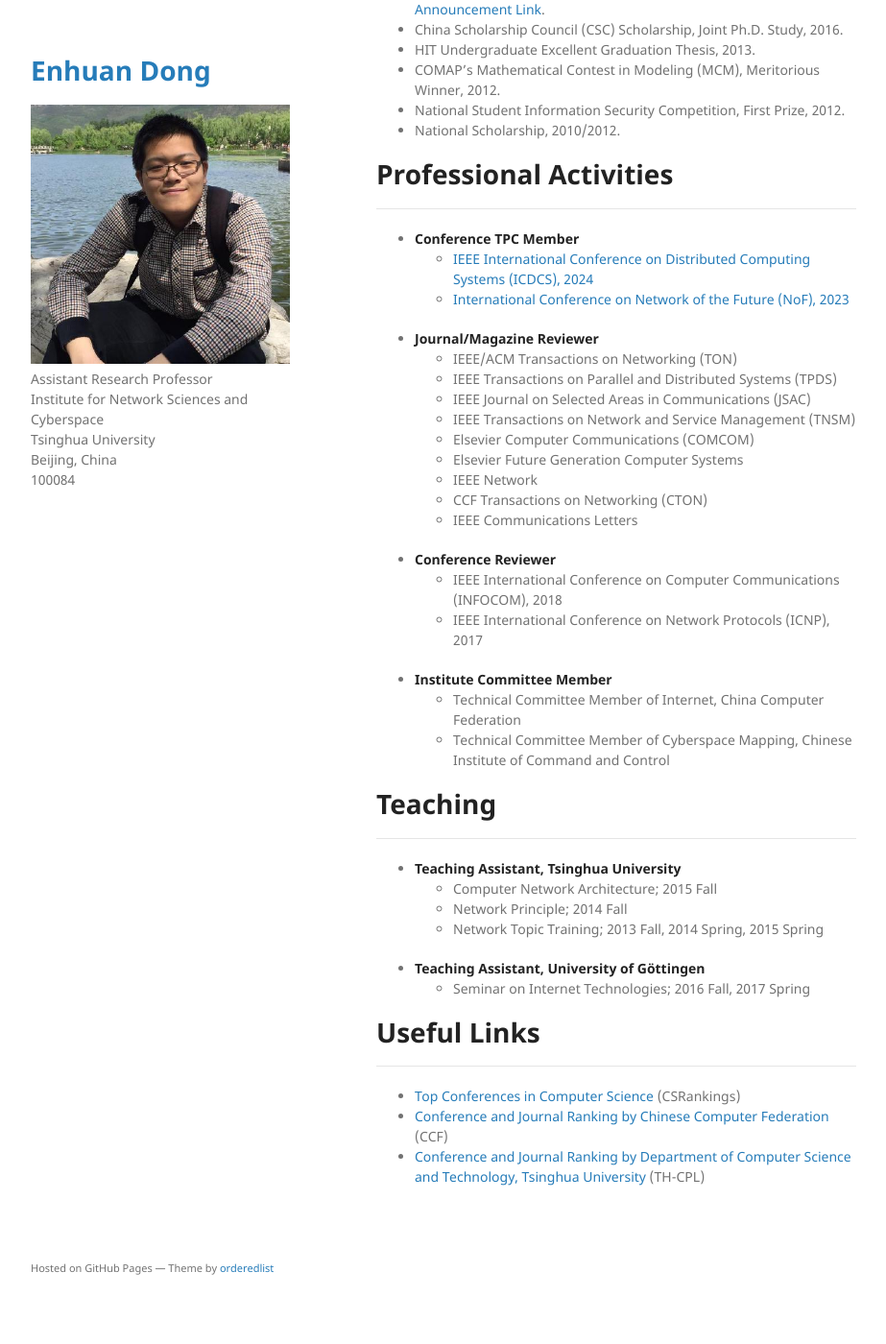
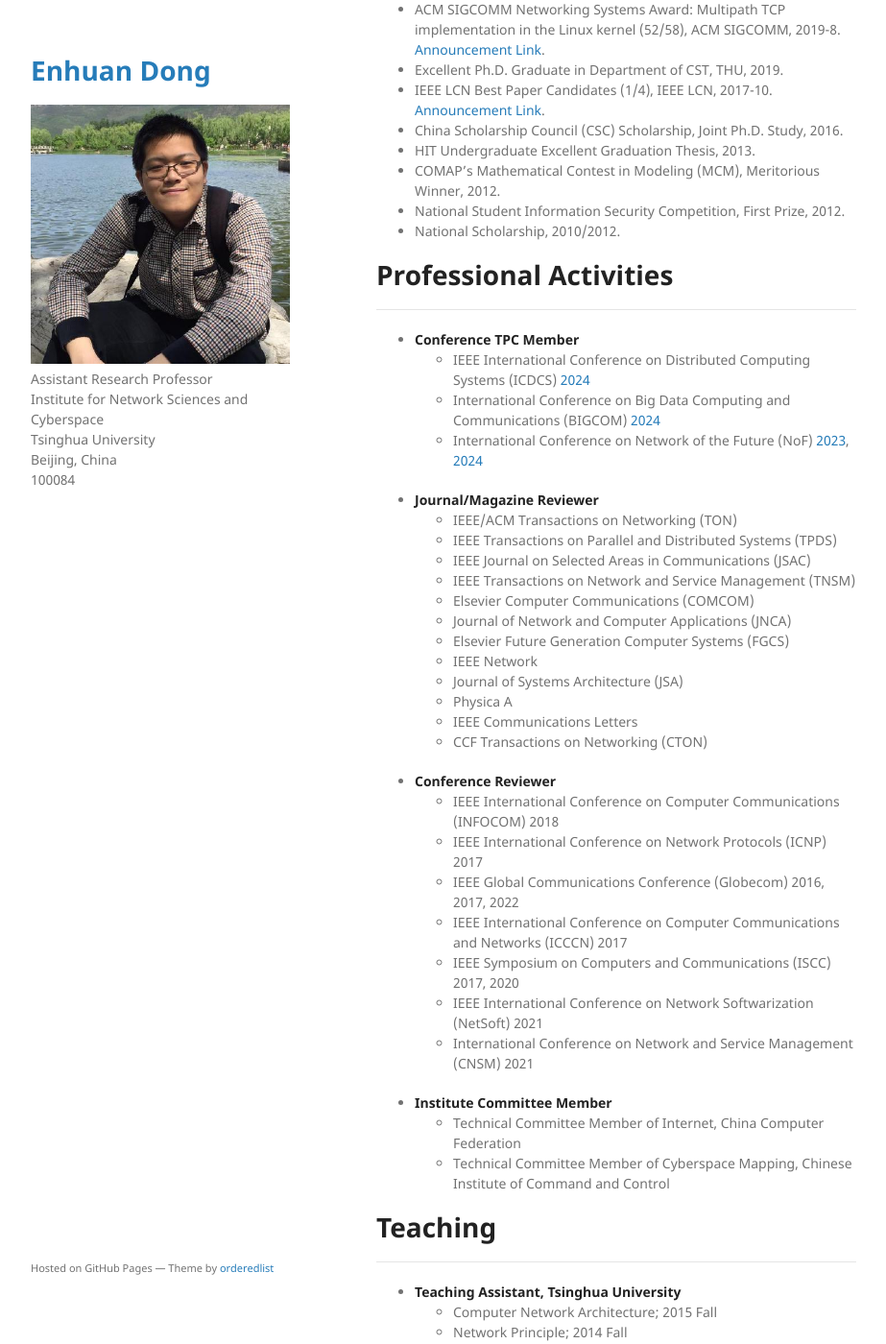
Before and after one commit to TsinghuaDong/tsinghuadong.github.io, a Jekyll site: the page built from index.md, in a window 1280 px wide and 1400 px high, scrolled down 2864 px. Shown: the whole window at 96% size, without its empty margins (178-1101 px from the left). Built offline with Jekyll 4.4.1, drawn with Linux system fonts in a browser that asks for light colours; our own code applies the rules of GitHub Pages for plain Markdown files; some of the changed text lies outside the part shown.

Commit message:
2023-2-12

```diff
--- a/index.md
+++ b/index.md
@@ -57,6 +57,7 @@ My research interests include network security, network operations and network t
 * * *
 
 - Xin He; **Enhuan Dong**; Jiahai Yang; Shize Zhang; Zhiliang Wang; Zejie Wang; Ye Yang; Jun Zhou; Xiaoqing Sun; Enge Song; Jianyuan Lu; Biao Lyu; Shunmin Zhu; CloudPlanner: Minimizing Upgrade Risk of Virtual Network Devices for Large-Scale Cloud Networks, IEEE Conference on Computer Communications (IEEE INFOCOM, TH-CPL A, CCF A), Vancouver, Canada, 2024-5-20 to 2024-5-24.
+- Jia Zhang; Haixuan Tong; **Enhuan Dong**; Xin Qian; Mingwei Xu; Xiaotian Li; Zili Meng; Cold Start or Hot Start? Robust Slow Start in Congestion Control with A Priori Knowledge for Mobile Web Services, The Web Conference (WWW, TH-CPL A, CCF A), Singapore, 2024-5-13 to 2024-5-17.
 - **Enhuan Dong**; Peng Gao; Yuan Yang; Mingwei Xu; Xiaoming Fu; Jiahai Yang; SmartSBD: Smart Shared Bottleneck Detection for Efficient Multipath Congestion Control over Heterogeneous Networks, Computer Networks (COMNET, TH-CPL B, CCF B), 2023, available online.
 - Jia Zhang; Yixuan Zhang; **Enhuan Dong**; Yan Zhang; Shaorui Ren; Zili Meng; Mingwei Xu; Xiaotian Li; Zongzhi Hou; Zhicheng Yang; Xiaoming Fu; Bridging the Gap between QoE and QoS in Congestion Control: A Large-scale Mobile Web Service Perspective, USENIX Annual Technical Conference (USENIX ATC, TH-CPL A, CCF A), Boston, MA, USA, 2023-7-10 to 2023-7-12.
 - Renjie Xie; Jiahao Cao; **Enhuan Dong**; Mingwei Xu; Kun Sun; Qi Li; Licheng Shen; Menghao Zhang; Rosetta: Enabling Robust TLS Encrypted Traffic Classification in Diverse Network Environments with TCP-Aware Traffic Augmentation, USENIX Security Symposium (USENIX Security, TH-CPL A, CCF A), Anaheim, CA, USA, 2023-8-9 to 2023-8-11.
@@ -88,8 +89,9 @@ My research interests include network security, network operations and network t
 * * *
 
 - **Conference TPC Member**
-  - [IEEE International Conference on Distributed Computing Systems (ICDCS), 2024](https://icdcs2024.icdcs.org/)
-  - [International Conference on Network of the Future (NoF), 2023](https://nof.dnac.org/2023/tpc/)
+  - IEEE International Conference on Distributed Computing Systems (ICDCS) [2024](https://icdcs2024.icdcs.org/)
+  - International Conference on Big Data Computing and Communications (BIGCOM) [2024](https://bigcom2024.com/)
+  - International Conference on Network of the Future (NoF) [2023](https://nof.dnac.org/2023/), [2024](https://nof.dnac.org/)
 
 - **Journal/Magazine Reviewer**
   - IEEE/ACM Transactions on Networking (TON)
@@ -97,14 +99,22 @@ My research interests include network security, network operations and network t
   - IEEE Journal on Selected Areas in Communications (JSAC)
   - IEEE Transactions on Network and Service Management (TNSM)
   - Elsevier Computer Communications (COMCOM)
-  - Elsevier Future Generation Computer Systems
+  - Journal of Network and Computer Applications (JNCA)
+  - Elsevier Future Generation Computer Systems (FGCS)
   - IEEE Network
+  - Journal of Systems Architecture (JSA)
+  - Physica A
+  - IEEE Communications Letters
   - CCF Transactions on Networking (CTON)
-  - IEEE Communications Letters
 
 - **Conference Reviewer**
-  - IEEE International Conference on Computer Communications (INFOCOM), 2018
-  - IEEE International Conference on Network Protocols (ICNP), 2017
+  - IEEE International Conference on Computer Communications (INFOCOM) 2018
+  - IEEE International Conference on Network Protocols (ICNP) 2017
+  - IEEE Global Communications Conference (Globecom) 2016, 2017, 2022
+  - IEEE International Conference on Computer Communications and Networks (ICCCN) 2017
+  - IEEE Symposium on Computers and Communications (ISCC) 2017, 2020
+  - IEEE International Conference on Network Softwarization (NetSoft) 2021
+  - International Conference on Network and Service Management (CNSM) 2021
 
 - **Institute Committee Member**
   - Technical Committee Member of Internet, China Computer Federation
```
